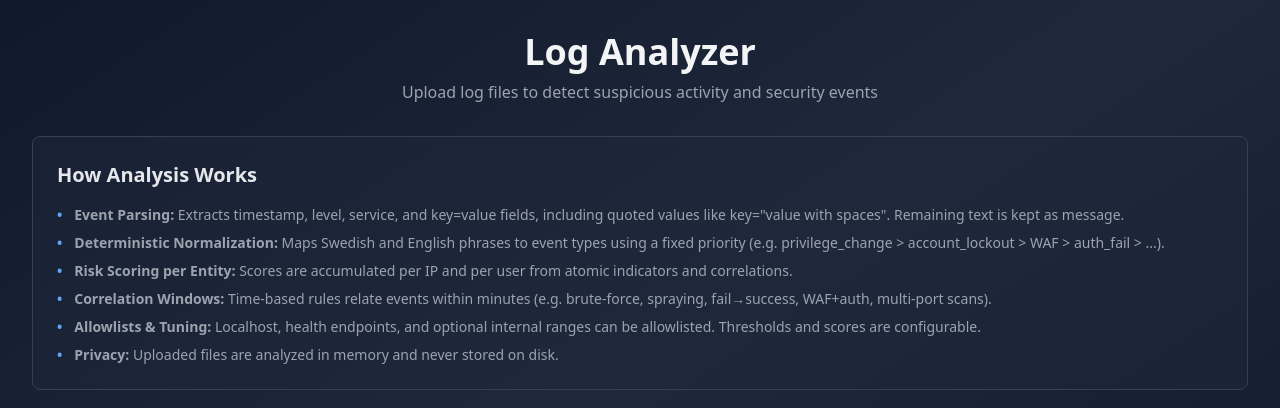
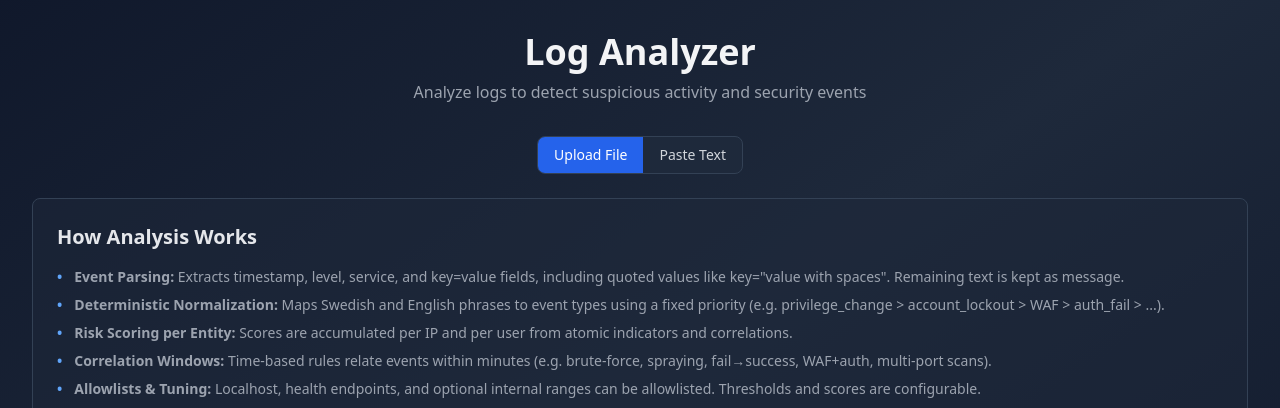
Before and after one commit to Mattej-Petrovic/SecureOps-Toolkit, a Flask app: page /analyze in a window 1280 px wide. Shown: the part 65-473 px from the top of the page. Run offline with Flask 3, Linux system fonts and the light colour scheme; some libraries are stand-ins or nearby versions.

Commit message:
Paste Text - Log Analyzer

```diff
--- a/app.py
+++ b/app.py
@@ -52,6 +52,35 @@ def analyze():
 
     return render_template('analyze.html')
 
+@app.route('/analyze-text', methods=['POST'])
+def analyze_text():
+    try:
+        # Accept both JSON and form submissions
+        text = ''
+        if request.is_json:
+            payload = request.get_json(silent=True) or {}
+            text = payload.get('log_text', '') if isinstance(payload, dict) else ''
+        else:
+            text = request.form.get('log_text', '')
+
+        if text is None:
+            text = ''
+
+        # Normalize line endings and trim excessive size early
+        # Limit: 200,000 chars
+        if len(text) == 0 or not text.strip():
+            return jsonify({'error': 'Log text is empty. Please paste some log lines.'}), 400
+        if len(text) > 200_000:
+            return jsonify({'error': 'Text is too long (max 200,000 characters).'}), 400
+
+        normalized = text.replace('\r\n', '\n').replace('\r', '\n')
+
+        findings = analyze_log_content(normalized)
+        return jsonify({'findings': findings}), 200
+
+    except Exception as e:
+        return jsonify({'error': 'Error processing text: ' + str(e)}), 500
+
 @app.route('/api/commands')
 def api_commands():
     try:
--- a/templates/analyze.html
+++ b/templates/analyze.html
@@ -6,7 +6,19 @@
 <div x-data="analyzerApp()" class="space-y-6">
     <div class="text-center mb-8">
         <h1 class="text-4xl font-bold mb-2">Log Analyzer</h1>
-        <p class="text-gray-400">Upload log files to detect suspicious activity and security events</p>
+        <p class="text-gray-400">Analyze logs to detect suspicious activity and security events</p>
+    </div>
+
+    <!-- Input Method Tabs -->
+    <div class="flex items-center justify-center mb-2">
+        <div class="inline-flex bg-slate-800 border border-slate-700 rounded-lg overflow-hidden">
+            <button @click="activeTab = 'file'"
+                :class="activeTab === 'file' ? 'bg-blue-600 text-white' : 'text-gray-300 hover:text-white hover:bg-slate-700'"
+                class="px-4 py-2 text-sm font-medium smooth-hover">Upload File</button>
+            <button @click="activeTab = 'text'"
+                :class="activeTab === 'text' ? 'bg-blue-600 text-white' : 'text-gray-300 hover:text-white hover:bg-slate-700'"
+                class="px-4 py-2 text-sm font-medium smooth-hover">Paste Text</button>
+        </div>
     </div>
 
     <!-- How Analysis Works Section -->
@@ -40,22 +52,14 @@
         </ul>
     </div>
 
-    <!-- Upload Section -->
-    <div class="bg-slate-800 border-2 border-dashed border-slate-600 rounded-lg p-8 text-center hover:border-blue-400 hover:bg-slate-800/50 transition-all cursor-pointer"
+    <!-- Upload Section (Tab: Upload File) -->
+    <div x-show="activeTab === 'file'" x-transition:enter="transition ease-out duration-200" x-transition:enter-start="opacity-0 translate-y-1" x-transition:enter-end="opacity-100 translate-y-0" x-transition:leave="transition ease-in duration-150" x-transition:leave-start="opacity-100 translate-y-0" x-transition:leave-end="opacity-0 -translate-y-1"
+         class="bg-slate-800 border-2 border-dashed border-slate-600 rounded-lg p-8 text-center hover:border-blue-400 hover:bg-slate-800/50 transition-all cursor-pointer"
          @drop.prevent="handleFileDrop"
          @dragover.prevent="isDragging = true"
          @dragleave="isDragging = false"
          :class="isDragging ? 'border-blue-400 bg-blue-500/10' : ''">
-
-        <input
-            type="file"
-            @change="handleFileSelect"
-            accept=".log,.txt"
-            class="hidden"
-            x-ref="fileInput"
-            id="fileInput"
-        >
-
+        <input type="file" @change="handleFileSelect" accept=".log,.txt" class="hidden" x-ref="fileInput" id="fileInput">
         <div @click="$refs.fileInput.click()" class="cursor-pointer">
             <svg class="h-12 w-12 mx-auto text-gray-400 mb-3" fill="none" stroke="currentColor" viewBox="0 0 24 24">
                 <path stroke-linecap="round" stroke-linejoin="round" stroke-width="2" d="M12 4v16m8-8H4"></path>
@@ -66,12 +70,23 @@
         </div>
     </div>
 
+    <!-- Paste Text Section (Tab: Paste Text) -->
+    <div x-show="activeTab === 'text'" x-transition:enter="transition ease-out duration-200" x-transition:enter-start="opacity-0 translate-y-1" x-transition:enter-end="opacity-100 translate-y-0" x-transition:leave="transition ease-in duration-150" x-transition:leave-start="opacity-100 translate-y-0" x-transition:leave-end="opacity-0 -translate-y-1"
+         class="bg-slate-800 border border-slate-700 rounded-lg p-6">
+        <label for="logTextArea" class="block text-sm font-medium text-gray-300 mb-2">Paste log text</label>
+        <textarea id="logTextArea" x-model="textInput" placeholder="Paste log lines here..." class="w-full h-64 p-4 bg-slate-900 text-gray-100 border border-slate-700 rounded font-mono resize-y placeholder-gray-500 focus:outline-none focus:ring-2 focus:ring-blue-500 focus:border-blue-500"></textarea>
+        <div class="flex items-center justify-between mt-3">
+            <p class="text-xs text-gray-400">Tip: You can paste mixed English/Swedish logs.</p>
+            <button @click="analyzeText()" class="px-4 py-2 bg-blue-600 hover:bg-blue-500 text-white rounded text-sm smooth-hover">Analyze Text</button>
+        </div>
+    </div>
+
     <!-- Status Messages -->
     <template x-if="loading">
         <div class="bg-blue-500/10 border border-blue-500 rounded-lg p-4 text-blue-300 text-center">
             <div class="flex items-center justify-center space-x-2">
                 <div class="animate-spin h-4 w-4 border-2 border-blue-500 border-t-transparent rounded-full"></div>
-                <span>Analyzing log file...</span>
+                <span>Analyzing...</span>
             </div>
         </div>
     </template>
@@ -205,7 +220,7 @@
                     @click="clearResults()"
                     class="px-6 py-2 bg-slate-700 hover:bg-slate-600 text-gray-200 rounded text-sm smooth-hover transition-colors"
                 >
-                    Analyze Another File
+                    New Analysis
                 </button>
             </div>
         </div>
@@ -228,6 +243,8 @@ function analyzerApp() {
         uploadSuccess: false,
         findings: [],
         isDragging: false,
+        activeTab: 'file',
+        textInput: '',
         severityFilter: null,
 
         get findingsByType() {
@@ -305,6 +322,46 @@ function analyzerApp() {
             }
         },
 
+        async analyzeText() {
+            const raw = this.textInput || '';
+            const trimmed = raw.trim();
+            this.error = '';
+
+            if (!trimmed) {
+                this.error = 'Please paste some log text.';
+                return;
+            }
+            if (raw.length > 200000) {
+                this.error = 'Text is too long (max 200,000 characters).';
+                return;
+            }
+
+            this.loading = true;
+            this.uploadSuccess = false;
+            try {
+                const response = await fetch('/analyze-text', {
+                    method: 'POST',
+                    headers: { 'Content-Type': 'application/json' },
+                    body: JSON.stringify({ log_text: raw })
+                });
+                const data = await response.json();
+                if (!response.ok) {
+                    this.error = data.error || 'An error occurred during analysis';
+                } else {
+                    this.findings = (data.findings || []).map(f => ({
+                        ...f,
+                        severity: String(f.severity || '').toLowerCase()
+                    }));
+                    this.uploadSuccess = true;
+                    this.error = '';
+                }
+            } catch (err) {
+                this.error = 'Network error: ' + err.message;
+            } finally {
+                this.loading = false;
+            }
+        },
+
         getSeverityClass(severity) {
             const map = {
                 'critical': 'border-gray-500/30',
@@ -358,6 +415,7 @@ function analyzerApp() {
             this.findings = [];
             this.uploadSuccess = false;
             this.$refs.fileInput.value = '';
+            this.textInput = '';
         }
     };
 }
```
